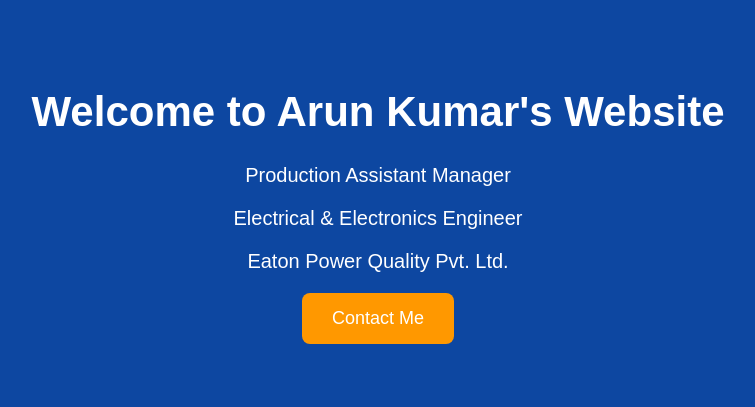
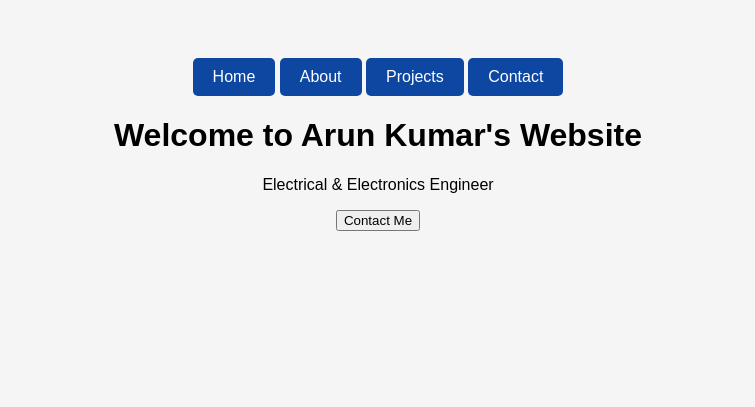
Before and after one commit to arunak160897/Arunak, a plain HTML site: page index.html in a window 1280 px wide. Shown: the whole page, without its empty margins (262-1017 px from the left). Drawn offline with Linux system fonts and the light colour scheme.

Commit message:
Update index.html

```diff
--- a/index.html
+++ b/index.html
@@ -3,61 +3,26 @@
 <head>
 <meta charset="UTF-8">
 <meta name="viewport" content="width=device-width, initial-scale=1.0">
-<title>Arun Kumar | Electrical Engineer</title>
-
-<style>
-body{
-margin:0;
-font-family:Arial,sans-serif;
-background:#0d47a1;
-color:white;
-text-align:center;
-}
-
-header{
-padding:60px 20px;
-}
-
-h1{
-font-size:42px;
-}
-
-p{
-font-size:20px;
-}
-
-button{
-padding:15px 30px;
-font-size:18px;
-background:#ff9800;
-color:white;
-border:none;
-border-radius:8px;
-cursor:pointer;
-}
-
-button:hover{
-background:#e68900;
-}
-</style>
+<title>Arun Kumar</title>
+<link rel="stylesheet" href="style.css">
 </head>
 
 <body>
 
-<header>
+<nav>
+<a href="index.html">Home</a>
+<a href="about.html">About</a>
+<a href="project.html">Projects</a>
+<a href="contact.html">Contact</a>
+</nav>
+
+<div class="hero">
 <h1>Welcome to Arun Kumar's Website</h1>
+<p>Electrical & Electronics Engineer</p>
+<button onclick="hello()">Contact Me</button>
+</div>
 
-<p>Production Assistant Manager</p>
-
-<p>Electrical & Electronics Engineer</p>
-
-<p>Eaton Power Quality Pvt. Ltd.</p>
-
-<button onclick="alert('Thank you for visiting my website!')">
-Contact Me
-</button>
-
-</header>
+<script src="script.js"></script>
 
 </body>
 </html>
```
